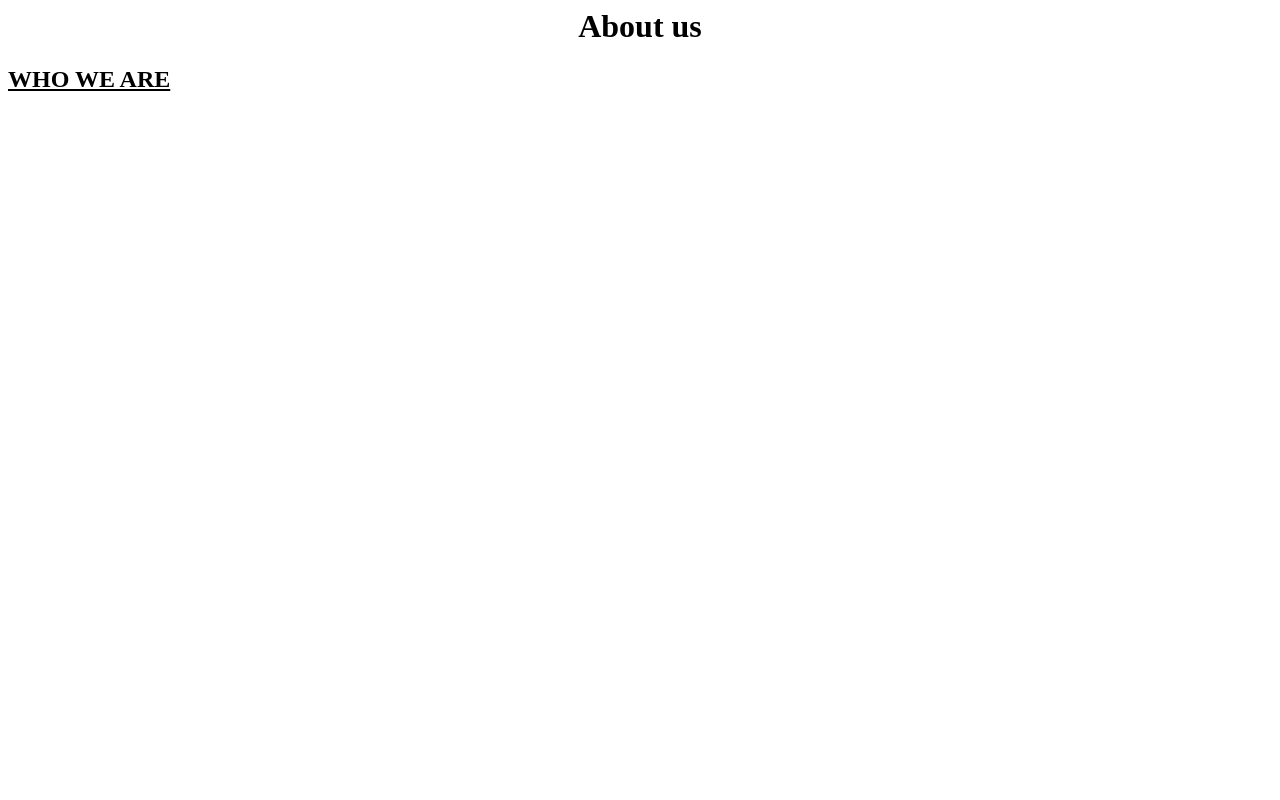
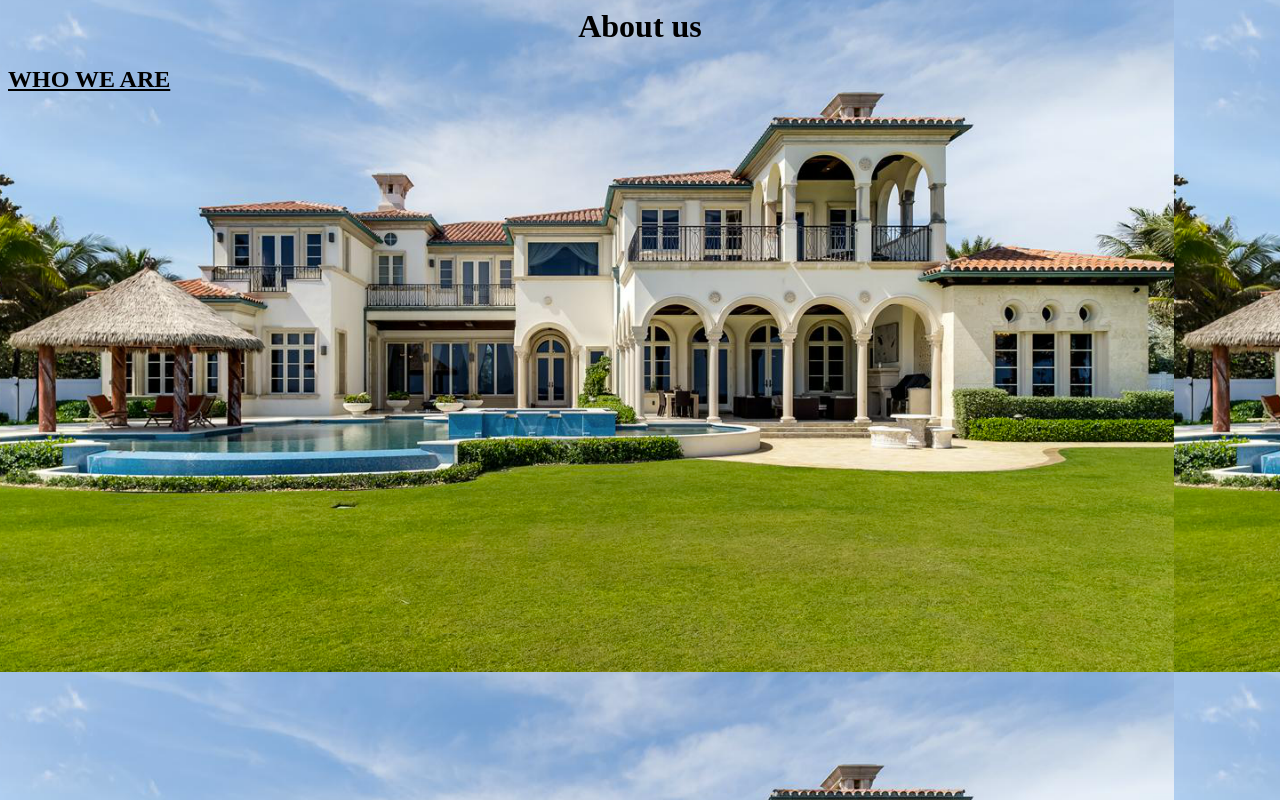
Before and after one commit to Carrrpenter/Test, a plain HTML site: page index.html in a window 1280 px wide. Drawn offline with Linux system fonts and the light colour scheme.

Commit message:
Update index.html

```diff
--- a/index.html
+++ b/index.html
@@ -5,6 +5,6 @@
 </title>
 </head>
 <h1 align="center">About us</h1>
-<body background="img/bg.png">
+<body background="bg.png">
 	<h2><u>WHO WE ARE</u></h2>
 </html>
```
